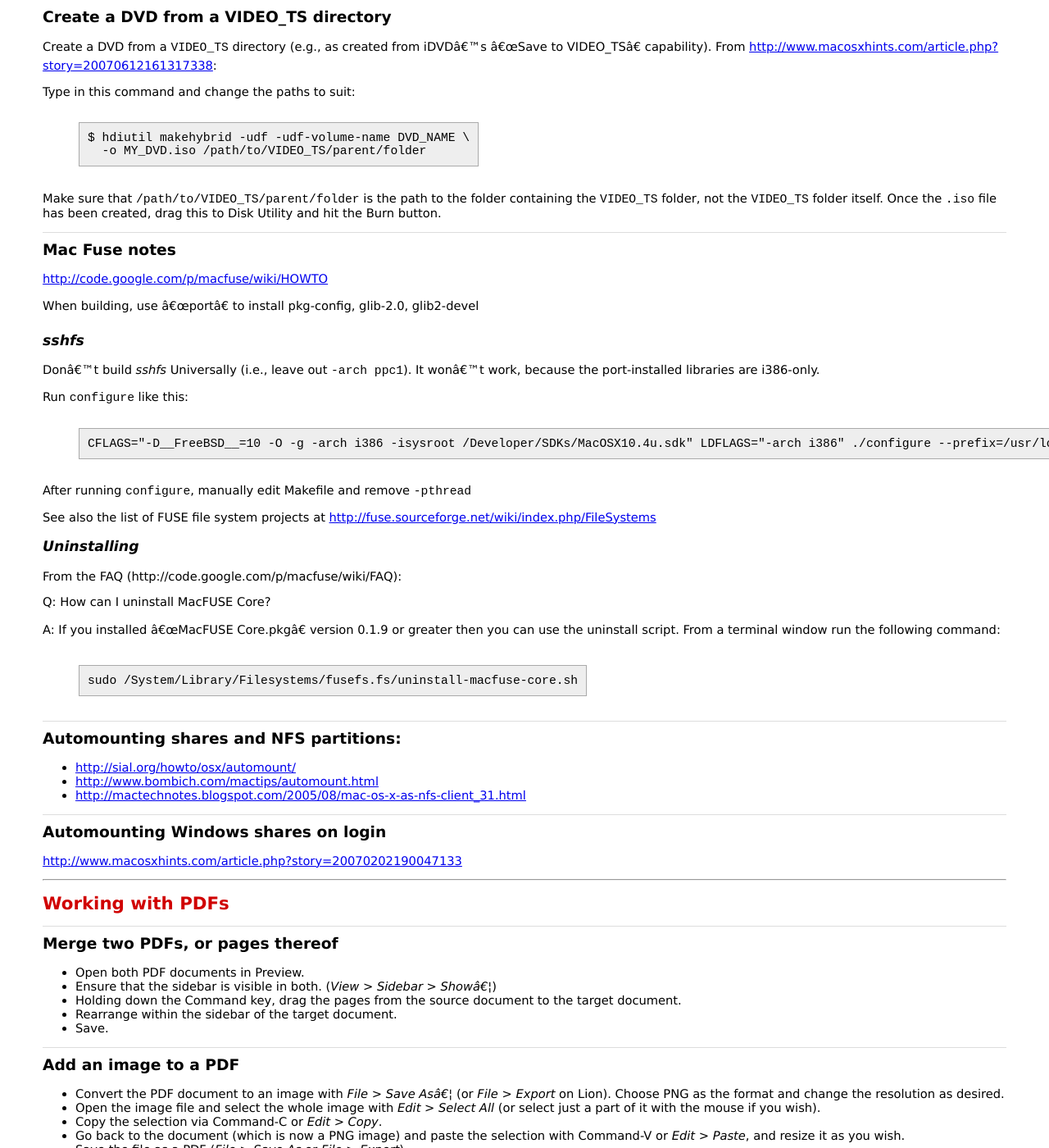
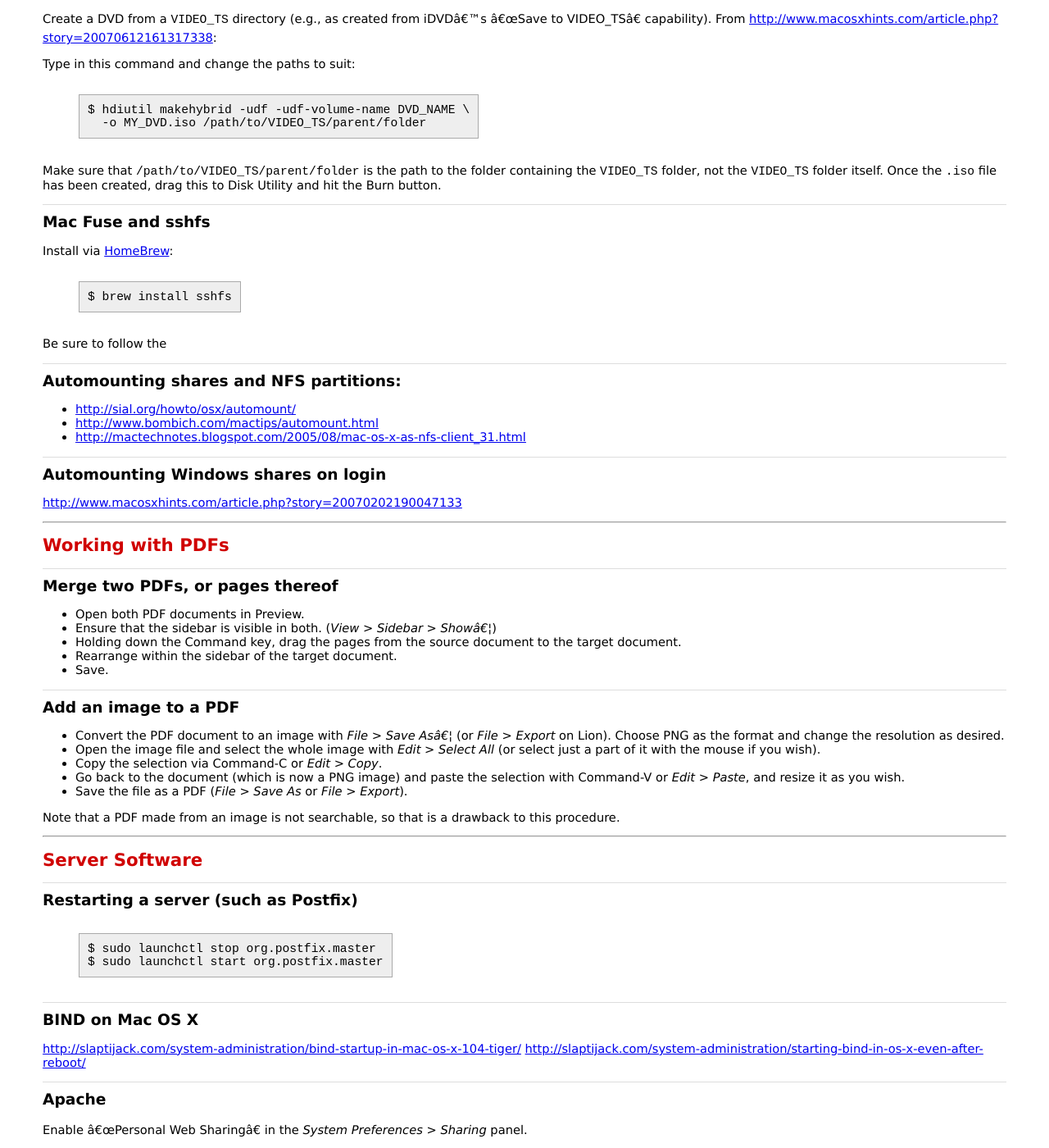
Before and after one commit to bmc/cheat-sheets, a Jekyll site: the page built from mac-os-x.md, in a window 1280 px wide and 1400 px high, scrolled down 6010 px. Shown: the whole window at 82% size. Built offline with Jekyll 4.4.1, drawn with Linux system fonts in a browser that asks for light colours; some of the changed text lies outside the part shown.

Commit message:
Change to sshfs instructions

```diff
--- a/mac-os-x.md
+++ b/mac-os-x.md
@@ -306,37 +306,13 @@ containing the `VIDEO_TS` folder, not the `VIDEO_TS` folder itself. Once
 the `.iso` file has been created, drag this to Disk Utility and hit the
 Burn button.
 
-## Mac Fuse notes
+## Mac Fuse and sshfs
 
-<http://code.google.com/p/macfuse/wiki/HOWTO>
+Install via [HomeBrew][]:
 
-When building, use "port" to install pkg-config, glib-2.0, glib2-devel
+    $ brew install sshfs
 
-### sshfs
-
-Don't build *sshfs* Universally (i.e., leave out `-arch ppc1`).
-It won't work, because the port-installed libraries are i386-only.
-
-Run `configure` like this:
-
-    CFLAGS="-D__FreeBSD__=10 -O -g -arch i386 -isysroot /Developer/SDKs/MacOSX10.4u.sdk" LDFLAGS="-arch i386" ./configure --prefix=/usr/local --disable-dependency-tracking
-
-After running `configure`, manually edit Makefile and remove `-pthread`
-
-See also the list of FUSE file system projects at
-<http://fuse.sourceforge.net/wiki/index.php/FileSystems>
-
-### Uninstalling
-
-From the FAQ (http://code.google.com/p/macfuse/wiki/FAQ):
-
-Q: How can I uninstall MacFUSE Core?
-
-A: If you installed "MacFUSE Core.pkg" version 0.1.9 or greater then
-   you can use the uninstall script. From a terminal window run the
-   following command:
-
-    sudo /System/Library/Filesystems/fusefs.fs/uninstall-macfuse-core.sh
+Be sure to follow the
 
 ## Automounting shares and NFS partitions:
 
```
